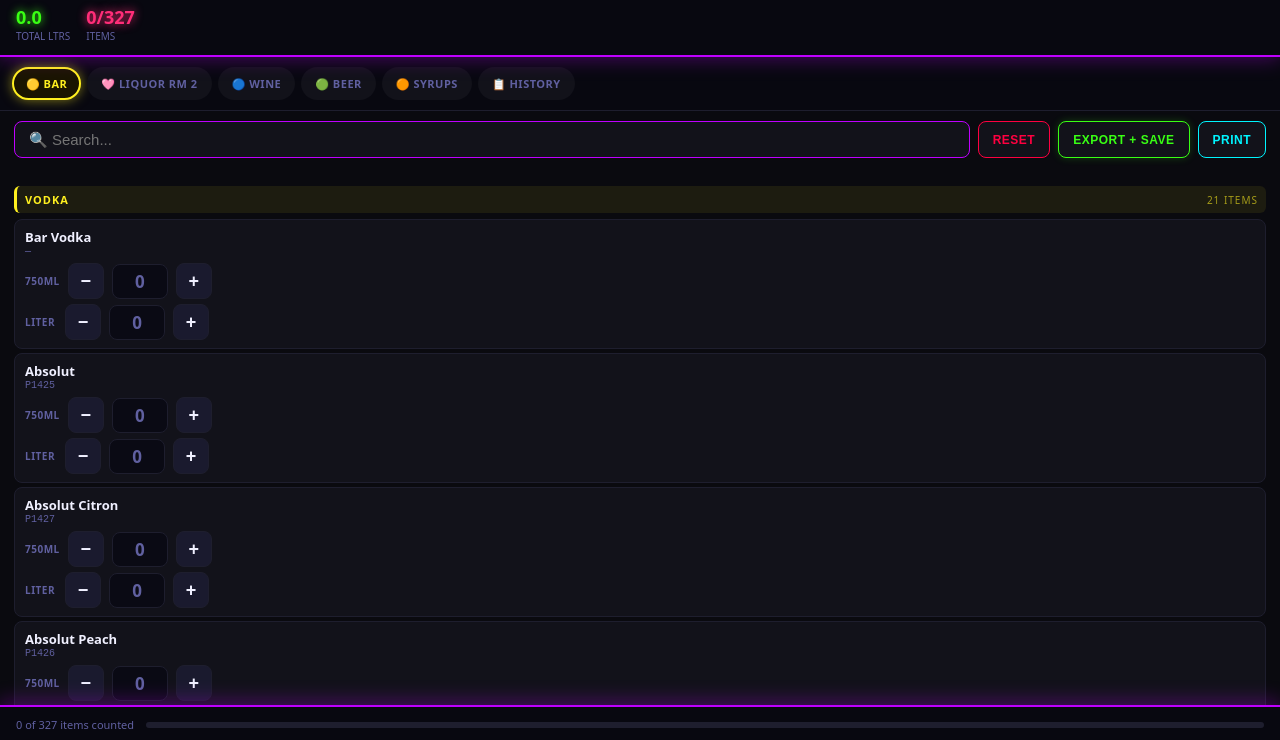
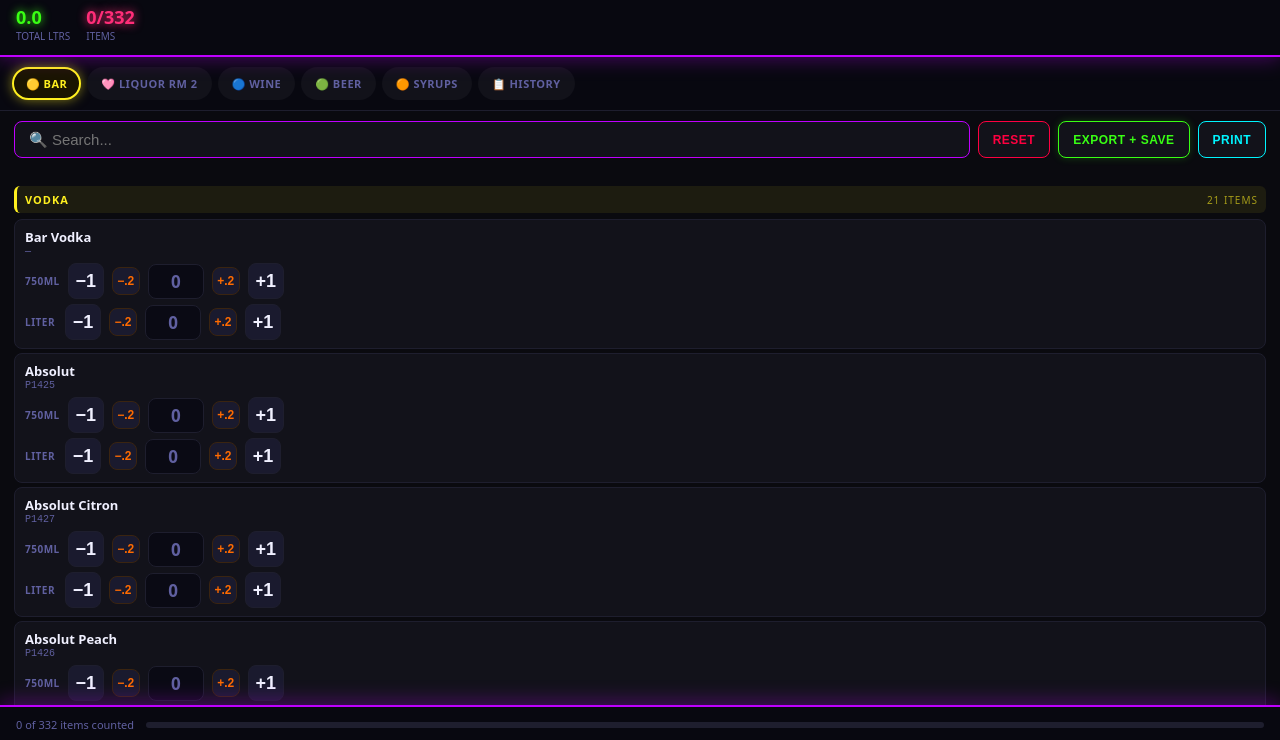
Before and after one commit to danielwarnander87-bot/Inventory-bar, a plain HTML site: page index.html in a window 1280 px wide. Shown: the part 58-798 px from the top of the page. Drawn offline with Linux system fonts and the light colour scheme.

Commit message:
Update index.html

```diff
--- a/index.html
+++ b/index.html
@@ -66,6 +66,9 @@
   .qty-btn { background:#1a1a2e; border:1px solid var(--border); color:var(--text); width:36px; height:36px; border-radius:8px; font-size:18px; font-weight:900; cursor:pointer; display:flex; align-items:center; justify-content:center; touch-action:manipulation; user-select:none; flex-shrink:0; }
   .qty-btn.minus:active { background:#ff0040; border-color:#ff0040; color:#000; }
   .qty-btn.plus:active  { background:var(--neon-green); border-color:var(--neon-green); color:#000; }
+
+  .qty-btn.fine { width:28px; height:28px; font-size:12px; font-weight:800; color:var(--neon-orange); border-color:#3a2410; }
+  .qty-btn.fine:active { background:var(--neon-orange); border-color:var(--neon-orange); color:#000; }
 
   .count-display { min-width:56px; text-align:center; font-size:17px; font-weight:900; background:#0a0a14; border:1px solid var(--border); border-radius:8px; padding:5px 4px; cursor:pointer; user-select:none; color:var(--neon-green); text-shadow:0 0 8px var(--neon-green); }
   .count-display.zero { color:var(--muted); text-shadow:none; }
@@ -492,6 +495,11 @@ const PAGES = [
       {id:"bk2",name:"Mutant Brewing Seasonal Keg",code:"P6188"},
       {id:"bk3",name:"Troegs Brewing Seasonal Keg",code:"P4530"},
       {id:"bk4",name:"Victory Brewing Seasonal Keg",code:"P4597"},
+      {id:"bk_new1",name:"",code:""},
+      {id:"bk_new2",name:"",code:""},
+      {id:"bk_new3",name:"",code:""},
+      {id:"bk_new4",name:"",code:""},
+      {id:"bk_new5",name:"",code:""},
     ]},
   }},
   { id:"syrups", label:"🟠 Syrups", sections:{
@@ -542,15 +550,39 @@ function saveState() { try { localStorage.setItem('uno_bar_v5', JSON.stringify(s
 
 function getVal(key) { return parseFloat(state[key]||0); }
 
+// For blank/placeholder items (like new keg slots), the real name/code
+// the bartender types in gets stored separately under name_<id> / code_<id>
+// so the original item definition stays untouched.
+function getItemName(item) { return state['name_'+item.id] || item.name; }
+function getItemCode(item) { return state['code_'+item.id] || item.code; }
+function setItemName(id, val) { state['name_'+id] = val; saveState(); }
+function setItemCode(id, val) { state['code_'+id] = val; saveState(); }
+function escapeAttr(s) { return (s||'').replace(/&/g,'&amp;').replace(/"/g,'&quot;').replace(/</g,'&lt;'); }
+
 function setVal(key, val, step) {
-  val = Math.max(0, Math.round(val / step) * step);
-  val = parseFloat(val.toFixed(2));
+  // Only clean up floating-point drift (e.g. 0.30000000000000004) —
+  // do NOT snap manually-typed values to the nearest bottle-size multiple.
+  // That was silently destroying partial-bottle entries like 0.25 or 2.3.
+  val = Math.max(0, val);
+  val = Math.round(val * 100) / 100;
   state[key] = val;
   saveState();
   const d = document.getElementById('disp-'+key);
-  if(d){ d.textContent = val === 0 ? '0' : val.toFixed(step === 1 ? 0 : (step < 1 ? 1 : 0)); d.className='count-display'+(val===0?' zero':''); }
+  if(d){
+    if(d.tagName === 'INPUT'){
+      d.value = val === 0 ? '' : trimZeros(val);
+    } else {
+      d.textContent = val === 0 ? '0' : trimZeros(val);
+    }
+    d.classList.toggle('zero', val===0);
+  }
   updateCounted(key.split('_')[0]);
   updateTotals();
+}
+
+// Shows "3" instead of "3.00", but keeps "2.25" or "0.4" exactly as entered
+function trimZeros(n) {
+  return parseFloat(n.toFixed(2)).toString();
 }
 
 function updateCounted(baseId) {
@@ -575,10 +607,10 @@ function updateTotals() {
     let hasVal = false;
     if(sec.type === 'liquor') {
       const v750 = getVal(item.id+'_750'); const vltr = getVal(item.id+'_ltr');
-      total += v750 + vltr; if(v750>0||vltr>0) hasVal=true;
+      total += (v750 * 0.75) + (vltr * 1.0); if(v750>0||vltr>0) hasVal=true;
     } else if(sec.type === 'wine') {
       const v750 = getVal(item.id+'_750'); const v15 = getVal(item.id+'_15');
-      total += v750 + v15; if(v750>0||v15>0) hasVal=true;
+      total += (v750 * 0.75) + (v15 * 1.5); if(v750>0||v15>0) hasVal=true;
     } else {
       const v = getVal(item.id); total += v; if(v>0) hasVal=true;
     }
@@ -600,10 +632,10 @@ function buildSnapshot() {
   PAGES.forEach(p => Object.entries(p.sections).forEach(([cat, sec]) => sec.items.forEach(item => {
     if(sec.type === 'liquor') {
       const v750 = getVal(item.id+'_750'); const vltr = getVal(item.id+'_ltr');
-      if(v750 > 0 || vltr > 0) rows.push({loc:p.label.replace(/[^\w ]/g,'').trim(), cat, name:item.name, code:item.code, val750:v750, valLtr:vltr, total:v750+vltr});
+      if(v750 > 0 || vltr > 0) rows.push({loc:p.label.replace(/[^\w ]/g,'').trim(), cat, name:item.name, code:item.code, val750:v750, valLtr:vltr, total: parseFloat(((v750*0.75)+(vltr*1.0)).toFixed(2))});
     } else if(sec.type === 'wine') {
       const v750 = getVal(item.id+'_750'); const v15 = getVal(item.id+'_15');
-      if(v750 > 0 || v15 > 0) rows.push({loc:p.label.replace(/[^\w ]/g,'').trim(), cat, name:item.name, code:item.code, val750:v750, val15:v15, total:v750+v15});
+      if(v750 > 0 || v15 > 0) rows.push({loc:p.label.replace(/[^\w ]/g,'').trim(), cat, name:item.name, code:item.code, val750:v750, val15:v15, total: parseFloat(((v750*0.75)+(v15*1.5)).toFixed(2))});
     } else {
       const v = getVal(item.id);
       if(v > 0) rows.push({loc:p.label.replace(/[^\w ]/g,'').trim(), cat, name:item.name, code:item.code, total:v});
@@ -633,7 +665,7 @@ function saveSnapshot() {
 
 function exportCSV(rows, now) {
   const d = now || new Date();
-  let csv = 'Location,Category,Item Name,Code,750ml,Liter/1.5L,Total\n';
+  let csv = 'Location,Category,Item Name,Code,750ml (bottles),Liter/1.5L (bottles),Total (Liters)\n';
   rows.forEach(r => {
     csv += '"'+(r.loc||'')+'","'+(r.cat||'')+'","'+r.name+'","'+(r.code||'')+'",'
       +(r.val750 !== undefined ? r.val750 : '')
@@ -682,7 +714,7 @@ function renderHistory() {
       </div>
       <div id="snap-body-${idx}" class="hidden">
         <table class="snapshot-table">
-          <thead><tr><th>Location</th><th>Item</th><th>Code</th><th>750ml</th><th>Ltr/1.5L</th><th>Total</th></tr></thead>
+          <thead><tr><th>Location</th><th>Item</th><th>Code</th><th>750ml (btl)</th><th>Ltr/1.5L (btl)</th><th>Total (L)</th></tr></thead>
           <tbody>
             ${snap.rows.map(r=>`<tr class="${parseFloat(r.total)>0?'nonzero':'zero'}">
               <td>${r.loc||''}</td>
@@ -757,15 +789,17 @@ function showToast(msg) {
 }
 
 // ─── RENDER ───────────────────────────────────────────────────────────────────
-function makeCounter(key, step, label) {
-  const val = getVal(key);
-  const dispVal = val === 0 ? '0' : val.toFixed(step < 1 ? 1 : 0);
+function makeCounter(key, bottleSizeLiters, label) {
+  const val = getVal(key); // this is a BOTTLE COUNT (e.g. 3, 3.4, 0.6) — not liters
+  const dispVal = val === 0 ? '0' : trimZeros(val);
   return `
     <div class="counter-row">
       <span class="counter-label">${label}</span>
-      <button class="qty-btn minus" onclick="setVal('${key}',getVal('${key}')-${step},${step})">−</button>
-      <div class="count-display${val===0?' zero':''}" id="disp-${key}" onclick="promptVal('${key}',${step})">${dispVal}</div>
-      <button class="qty-btn plus" onclick="setVal('${key}',getVal('${key}')+${step},${step})">+</button>
+      <button class="qty-btn minus" onclick="setVal('${key}',getVal('${key}')-1)">−1</button>
+      <button class="qty-btn fine" onclick="setVal('${key}',getVal('${key}')-0.2)" title="fine adjust −0.2 bottle">−.2</button>
+      <div class="count-display${val===0?' zero':''}" id="disp-${key}" onclick="promptVal('${key}')">${dispVal}</div>
+      <button class="qty-btn fine" onclick="setVal('${key}',getVal('${key}')+0.2)" title="fine adjust +0.2 bottle">+.2</button>
+      <button class="qty-btn plus" onclick="setVal('${key}',getVal('${key}')+1)">+1</button>
     </div>`;
 }
 
@@ -798,16 +832,24 @@ function render() {
       sec.items.forEach(item => {
         const row = document.createElement('div');
         row.id = 'row-'+item.id;
-        row.dataset.name = item.name.toLowerCase();
-        row.dataset.code = (item.code||'').toLowerCase();
+        const displayName = getItemName(item);
+        const displayCode = getItemCode(item);
+        row.dataset.name = displayName.toLowerCase();
+        row.dataset.code = (displayCode||'').toLowerCase();
+        const isBlank = item.name === ''; // original placeholder slot (e.g. new keg)
+
+        const nameBlock = isBlank
+          ? `<input type="text" class="item-name-input" value="${escapeAttr(displayName)}" placeholder="New item — type name" onchange="setItemName('${item.id}', this.value)">
+             <input type="text" class="item-code-input" value="${escapeAttr(displayCode)}" placeholder="code (optional)" onchange="setItemCode('${item.id}', this.value)">`
+          : `<div class="item-name">${displayName}</div>
+             <div class="item-code">${displayCode||'—'}</div>`;
 
         if(sec.type === 'liquor') {
           const v750 = getVal(item.id+'_750'); const vltr = getVal(item.id+'_ltr');
           const counted = v750 > 0 || vltr > 0;
           row.className = 'item-row' + (counted ? ' counted' : '');
           row.innerHTML = `
-            <div class="item-name">${item.name}</div>
-            <div class="item-code">${item.code||'—'}</div>
+            ${nameBlock}
             <div class="counter-rows">
               ${makeCounter(item.id+'_750', 0.75, '750ml')}
               ${makeCounter(item.id+'_ltr', 1.0, 'Liter')}
@@ -817,8 +859,7 @@ function render() {
           const counted = v750 > 0 || v15 > 0;
           row.className = 'item-row' + (counted ? ' counted' : '');
           row.innerHTML = `
-            <div class="item-name">${item.name}</div>
-            <div class="item-code">${item.code||'—'}</div>
+            ${nameBlock}
             <div class="counter-rows">
               ${makeCounter(item.id+'_750', 0.75, '750ml')}
               ${makeCounter(item.id+'_15', 1.5, '1.5L')}
@@ -829,28 +870,26 @@ function render() {
           row.innerHTML = `
             <div style="display:flex;align-items:center;gap:10px">
               <div class="item-info" style="flex:1">
-                <div class="item-name">${item.name}</div>
-                <div class="item-code">${item.code||'—'}</div>
+                ${nameBlock}
               </div>
               <div class="beer-row">
                 <button class="qty-btn minus" onclick="setVal('${item.id}',getVal('${item.id}')-0.2,0.2)">−</button>
-                <div class="count-display${v===0?' zero':''}" id="disp-${item.id}" onclick="promptVal('${item.id}',0.2)">${v===0?'0':v.toFixed(1)}</div>
+                <div class="count-display${v===0?' zero':''}" id="disp-${item.id}" onclick="promptVal('${item.id}',0.2)">${v===0?'0':trimZeros(v)}</div>
                 <button class="qty-btn plus" onclick="setVal('${item.id}',getVal('${item.id}')+0.2,0.2)">+</button>
               </div>
             </div>`;
-        } else { // beer
+        } else { // beer (incl. kegs)
           const v = getVal(item.id);
           row.className = 'item-row' + (v > 0 ? ' counted' : '');
           row.innerHTML = `
             <div style="display:flex;align-items:center;gap:10px">
               <div class="item-info" style="flex:1">
-                <div class="item-name">${item.name}</div>
-                <div class="item-code">${item.code||'—'}</div>
+                ${nameBlock}
               </div>
               <div class="beer-row">
-                <button class="qty-btn minus" onclick="setVal('${item.id}',getVal('${item.id}')-1,1)">−</button>
-                <div class="count-display${v===0?' zero':''}" id="disp-${item.id}" onclick="promptVal('${item.id}',1)">${v}</div>
-                <button class="qty-btn plus" onclick="setVal('${item.id}',getVal('${item.id}')+1,1)">+</button>
+                <button class="qty-btn minus" onclick="setVal('${item.id}',getVal('${item.id}')-1,1)">−1</button>
+                <input type="number" class="beer-input${v===0?' zero':''}" id="disp-${item.id}" value="${v===0?'':trimZeros(v)}" min="0" step="1" placeholder="0" onchange="setVal('${item.id}', parseFloat(this.value)||0, 1)">
+                <button class="qty-btn plus" onclick="setVal('${item.id}',getVal('${item.id}')+1,1)">+1</button>
               </div>
             </div>`;
         }
```
